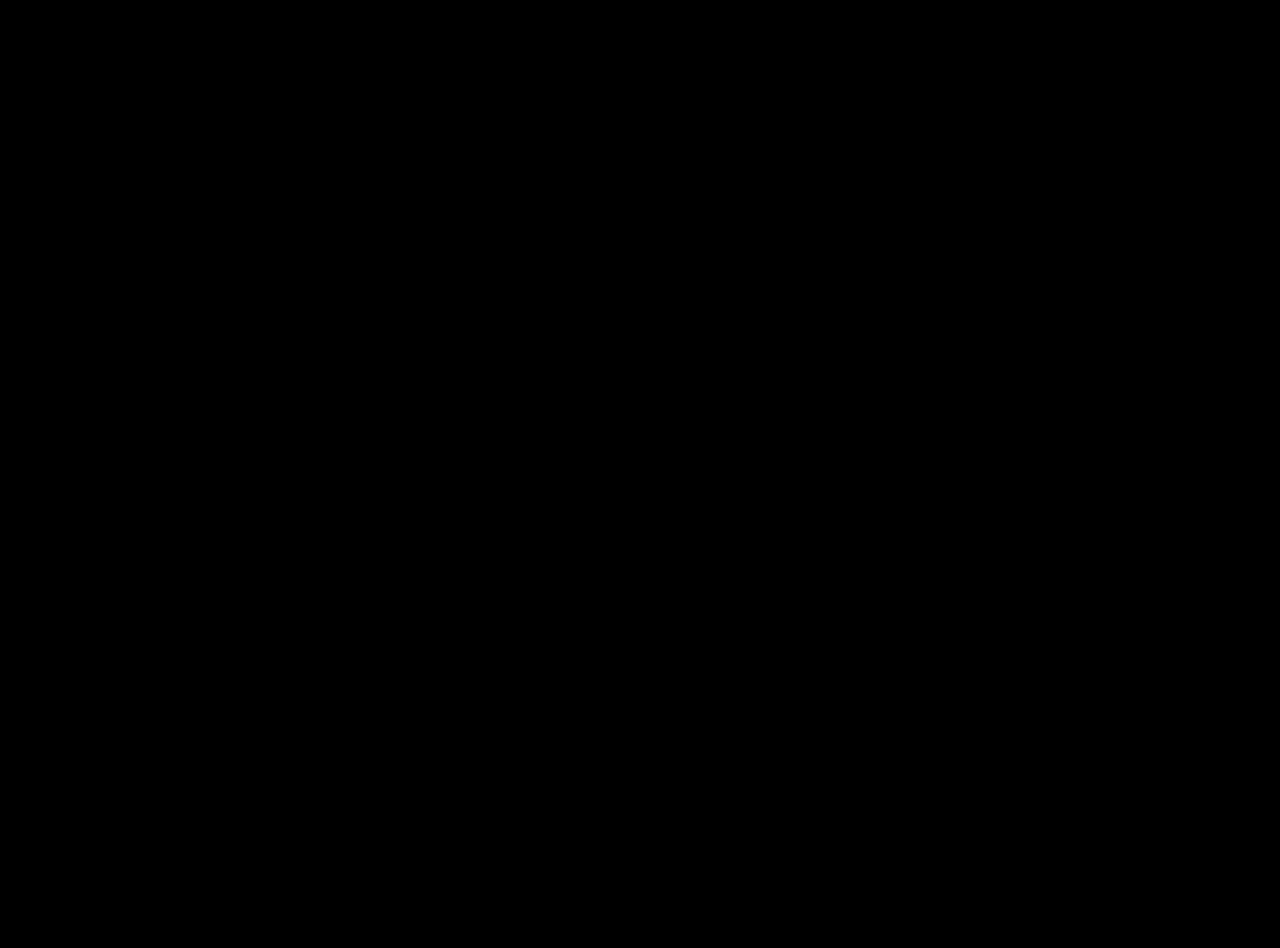
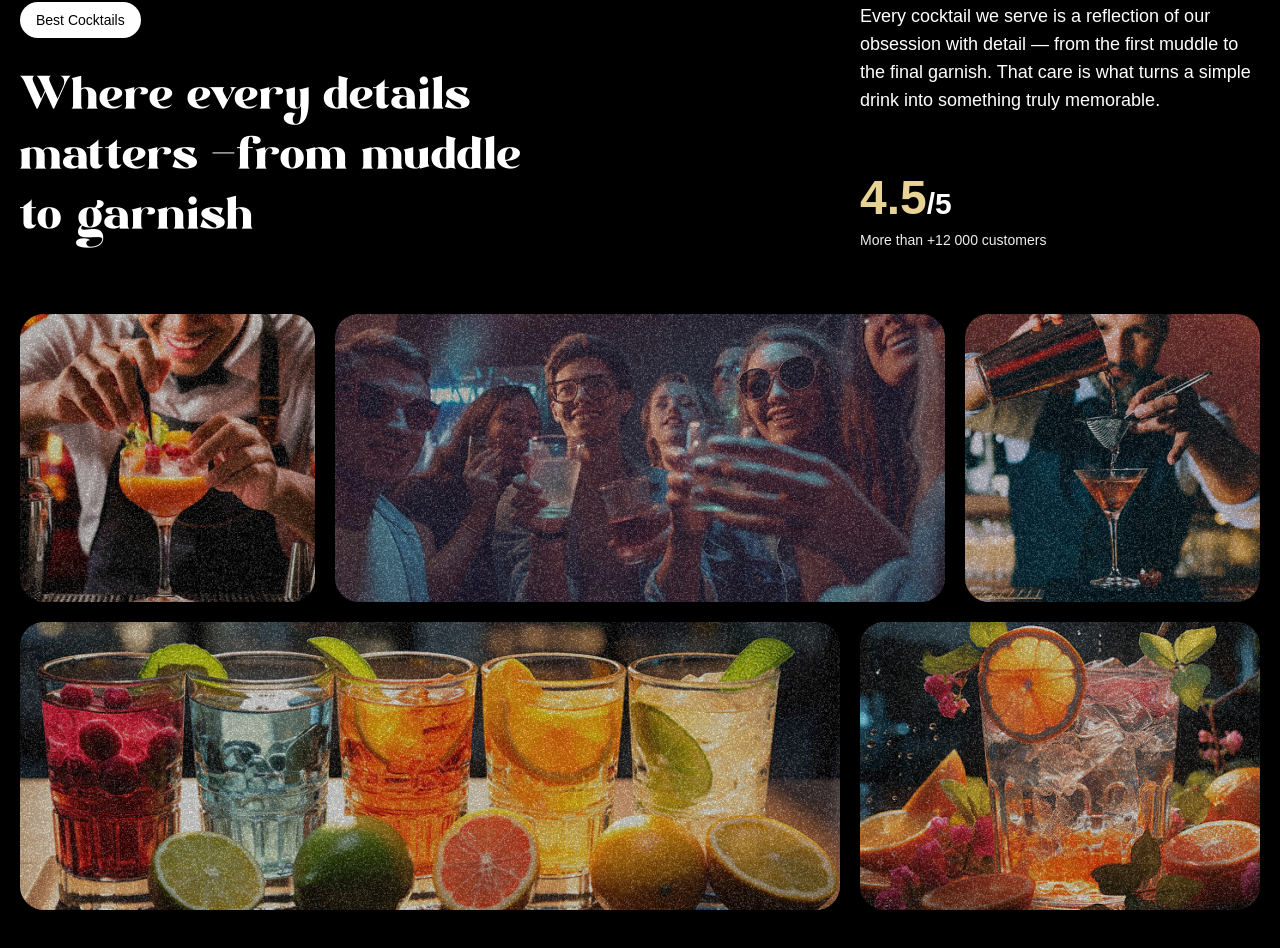
Before and after one commit to ngwenduAction/gsap_drinks, a React (Vite) app: page / in a window 1280 px wide. Shown: the part 1710-2658 px from the top of the page. Before the commit the page ends 1680 px from the top, so only its background shows below. Built offline with nearby package versions, Linux system fonts and the light colour scheme; a web font is replaced by a local one.

Commit message:
Implement the about section

```diff
--- a/src/App.jsx
+++ b/src/App.jsx
@@ -3,6 +3,7 @@
 import Navbar from "./Components/Navbar.jsx";
 import Hero from "./Components/Hero.jsx";
 import Cocktails from "./Components/Cocktails.jsx";
+import About from "./Components/About.jsx";
 
 gsap.registerPlugin(ScrollTrigger, SplitText);
 
@@ -12,6 +13,7 @@
             <Navbar/>
             <Hero/>
             <Cocktails/>
+            <About/>
         </main>
     );
 }
--- /dev/null
+++ b/src/Components/About.jsx
@@ -0,0 +1,88 @@
+import gsap from "gsap";
+import { SplitText } from "gsap/all";
+import {useGSAP} from "@gsap/react";
+
+const About = () => {
+    useGSAP(() => {
+        const titleSplit = SplitText.create('#about h2', {
+            type: 'words',
+        })
+
+        const scrollTimeline = gsap.timeline({
+            scrollTrigger: {
+                trigger: '#about',
+                start: 'top center',
+            }
+        })
+
+        scrollTimeline.from(titleSplit.words, {
+            opacity: 0, duration: 1, yPercent: 100, ease: 'expo.out', stagger: 0.02,
+        })
+
+            .from('.top-grid div, .bottom-grid div', {
+                opacity: 0, duration: 1, ease: 'power1.inOut', stagger: 0.04,
+            }, '-=0.5')
+    })
+
+    return (
+        <div id="about">
+            <div className="mb-16 md:px-0 px-5">
+                <div className="content">
+                    <div className="md:col-span-8">
+                        <p className="badge">Best Cocktails</p>
+                        <h2>
+                            Where every details matters <span className="text-white">-</span>
+                            from muddle to garnish
+                        </h2>
+                    </div>
+
+                    <div className="sub-content">
+                        <p>
+                            Every cocktail we serve is a reflection of our obsession with detail — from the first muddle to the final garnish. That care is what turns a simple drink into something truly memorable.
+                        </p>
+
+                        <div>
+                            <p className="md:text-3xl text-xl font-bold">
+                                <span>4.5</span>/5
+                            </p>
+                            <p className="text-sm text-white-100">
+                                More than +12 000 customers
+                            </p>
+                        </div>
+                    </div>
+                </div>
+            </div>
+
+            <div className="top-grid">
+                <div className="md:col-span-3">
+                    <div className="noisy"/>
+                    <img src="/images/abt1.png" alt="grid-img-1"/>
+                </div>
+
+                <div className="md:col-span-6">
+                    <div className="noisy"/>
+                    <img src="/images/abt2.png" alt="grid-img-2"/>
+                </div>
+
+                <div className="md:col-span-3">
+                    <div className="noisy"/>
+                    <img src="/images/abt5.png" alt="grid-img-5"/>
+                </div>
+            </div>
+
+            <div className="bottom-grid">
+                <div className="md:col-span-8">
+                    <div className="noisy"/>
+                    <img src="/images/abt3.png" alt="grid-img-3"/>
+                </div>
+
+                <div className="md:col-span-4">
+                    <div className="noisy"/>
+                    <img src="/images/abt4.png" alt="grid-img-4"/>
+                </div>
+            </div>
+
+        </div>
+    )
+}
+export default About
```
